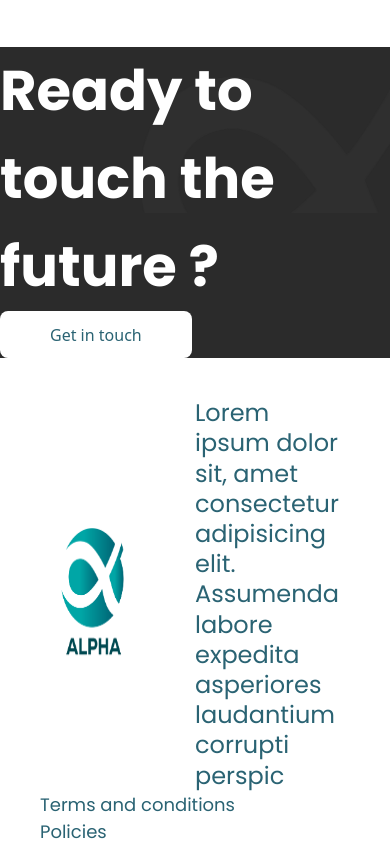
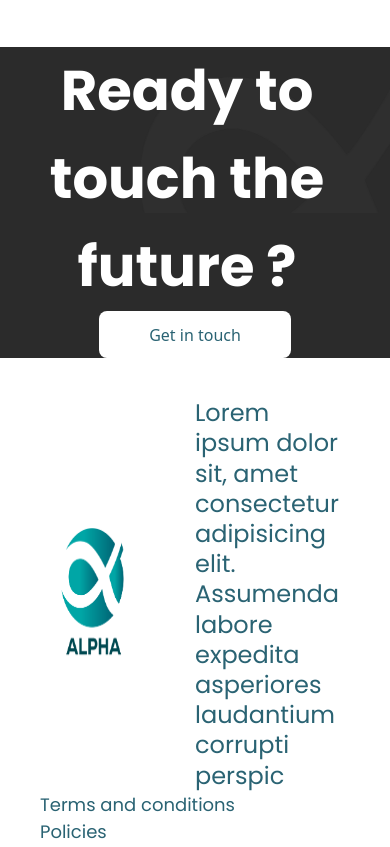
Before and after one commit to mostafa-mosad1/soft-Talents, a website: page src/index.html in a window 390 px wide. Shown: the part 8299-9146 px from the top of the page. Drawn offline with nearby package versions, Linux system fonts and the light colour scheme.

Commit message:
Update index.html

```diff
--- a/src/index.html
+++ b/src/index.html
@@ -707,12 +707,14 @@
     </div>
 
     <footer>
-      <div
+    <div
         class="bg-[#2B2B2B] mt-[50px] md:mt-[100px] relative overflow-hidden py-[30px] ps-[90px] md:py-[61px] md:ps-[180px]"
       >
-        <div class="relative flex flex-col float-start z-10">
+        <div
+          class="relative flex flex-col justify-center items-center md:justify-start md:items-start float-start z-10"
+        >
           <h2
-            class="font-poppins ml-0 pl-0 font-bold text-[56px] justify-center items-center md:justify-start md:items-start text-white container leading-[88.2px]"
+            class="font-poppins ml-0 pr-10 text-center pl-0 font-bold text-[56px] text-white container leading-[88.2px]"
           >
             Ready to touch the future ?
           </h2>
@@ -727,7 +729,7 @@
         <div
           class="absolute w-[250px] md:w-[517px] h-[281px] -z-0 bottom-0 right-0"
         >
-          <img src="../assets/Alpha-brand-guidelines-4 1.png" alt="" />
+          <img src="./assets/Alpha-brand-guidelines-4 1.png" alt="" />
         </div>
       </div>
       <div
```
